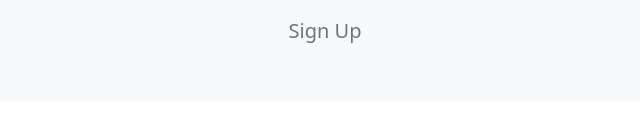
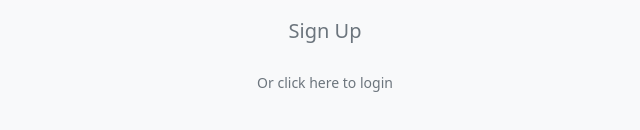
Before and after one commit to Iverick/profiles-frontend, a React (Create React App) app: page /signup in a window 1280 px wide. Shown: the part 412-542 px from the top of the page, without its empty margins (315-955 px from the left). Built offline with nearby package versions, Linux system fonts and the light colour scheme.

Commit message:
Add Signin link and fix minimum height

```diff
--- a/src/App.js
+++ b/src/App.js
@@ -6,7 +6,7 @@ import Navbar from './components/Navbar'
 export default function App() {
   return (
     <BrowserRouter>
-      <div className="pt-3 px-5 bg-light bg-gradient">
+      <div className="min-vh-100 pt-3 px-5 bg-light bg-gradient">
         <header>
           <Navbar />
         </header>
--- a/src/components/session/SignUp.js
+++ b/src/components/session/SignUp.js
@@ -1,6 +1,6 @@
 import { React, useState } from 'react'
 import { useDispatch } from 'react-redux'
-import { useNavigate  } from 'react-router-dom'
+import { useNavigate, Link } from 'react-router-dom'
 import { register } from '../../slices/authSlice'
 
 export default function SignUp() {
@@ -109,6 +109,12 @@ export default function SignUp() {
             </button>
           </form>
         </main>
+
+        <div className="mt-3">
+          <small >
+            <Link to="/signin" className="text-muted text-decoration-none">Or click here to login</Link>
+          </small>
+        </div>
       </div>
     </div>
   )
```
Lines whose indentation alone changed are shown as unchanged.
